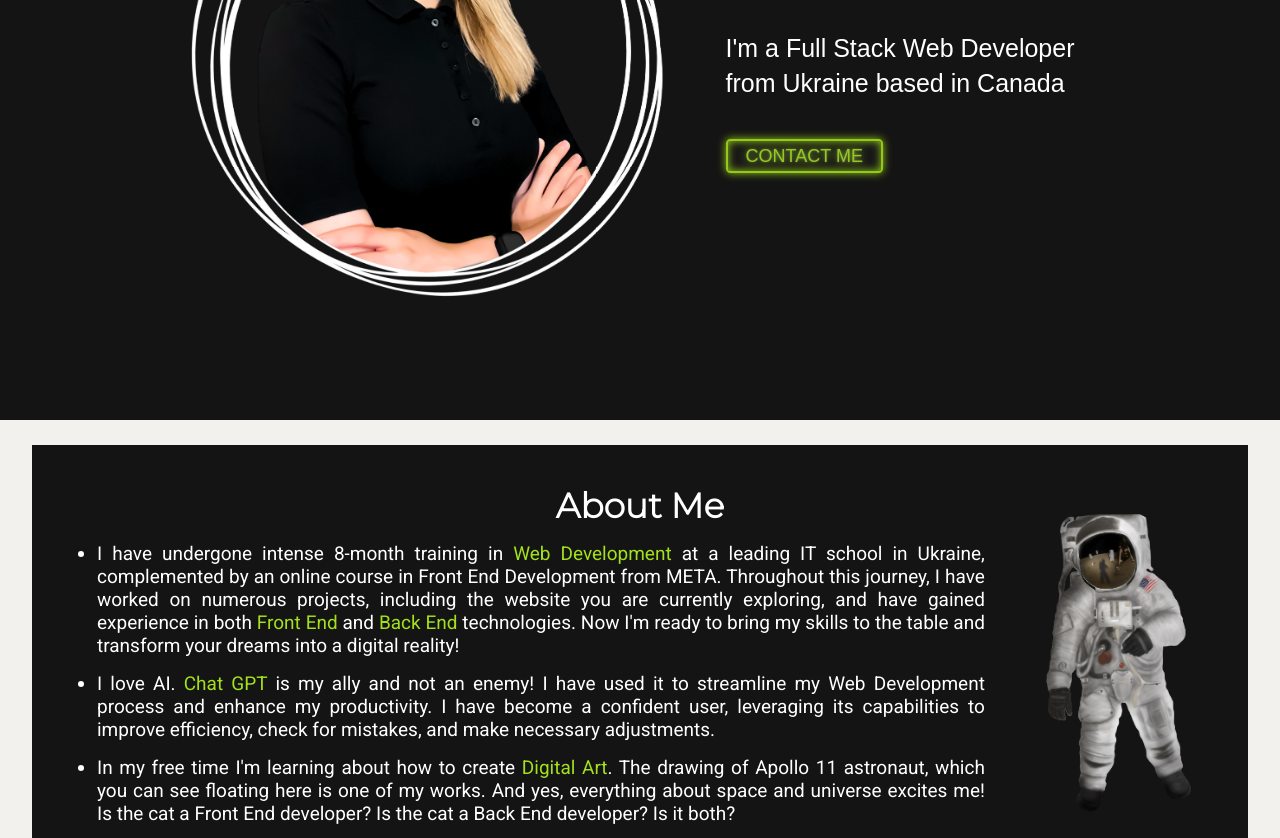
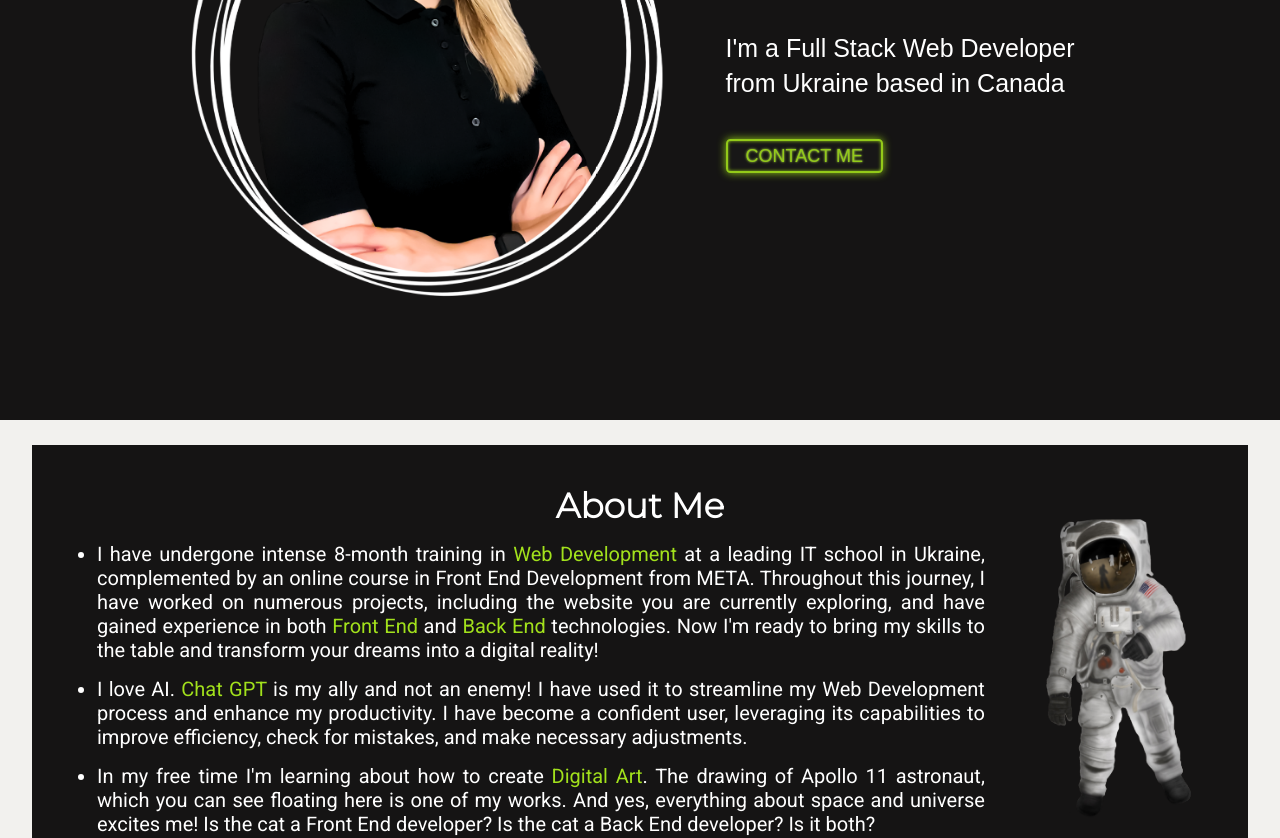
Before and after one commit to samolchik/mari-web-prof, a React (Create React App) app: page / in a window 1280 px wide. Shown: the part 380-1218 px from the top of the page. Built offline with nearby package versions, Linux system fonts and the light colour scheme.

Commit message:
commit 3

```diff
--- a/src/components/AboutMe/AboutMe.css
+++ b/src/components/AboutMe/AboutMe.css
@@ -64,7 +64,7 @@
     padding-left: 20px;
 }
 .bullet-point {
-    font-size: 19px;
+    font-size: 20px;
     margin:15px;
     text-align: justify;
 }
--- a/src/components/Contact/Contact.css
+++ b/src/components/Contact/Contact.css
@@ -107,8 +107,8 @@
     border: var(--clr-neon) 0.125em solid;
     padding: 0.25em 1em;
     border-radius: 0.25em;
-    text-shadow: 0 0 0.125em hsl(0 0% 100% / 0.3), 0 0 0.45em currentColor;
-    box-shadow: inset 0 0 0.5em 0 var(--clr-neon), 0 0 0.5em 0 var(--clr-neon);
+    text-shadow: 0 0 0.10em hsl(0 0% 100% / 0.3), 0 0 0.15em currentColor;
+    box-shadow: inset 0 0 0.2em 0 var(--clr-neon), 0 0 0.5em 0 var(--clr-neon);
     position: relative;
     background: #181717;
 
--- a/src/components/ProjectDetails/ProjectDetails.css
+++ b/src/components/ProjectDetails/ProjectDetails.css
@@ -83,14 +83,14 @@
     margin: 10px 30px;
 }
 .description-details p {
-    font-size: 19px;
+    font-size: 20px;
     font-family: 'Roboto', sans-serif;
 }
 .description-details ul {
     list-style-type: disc;
     color: white;
     margin: 10px 10px 10px 20px;
-    font-size: 19px;
+    font-size: 20px;
     font-family: 'Roboto', sans-serif;
 
 }
```
